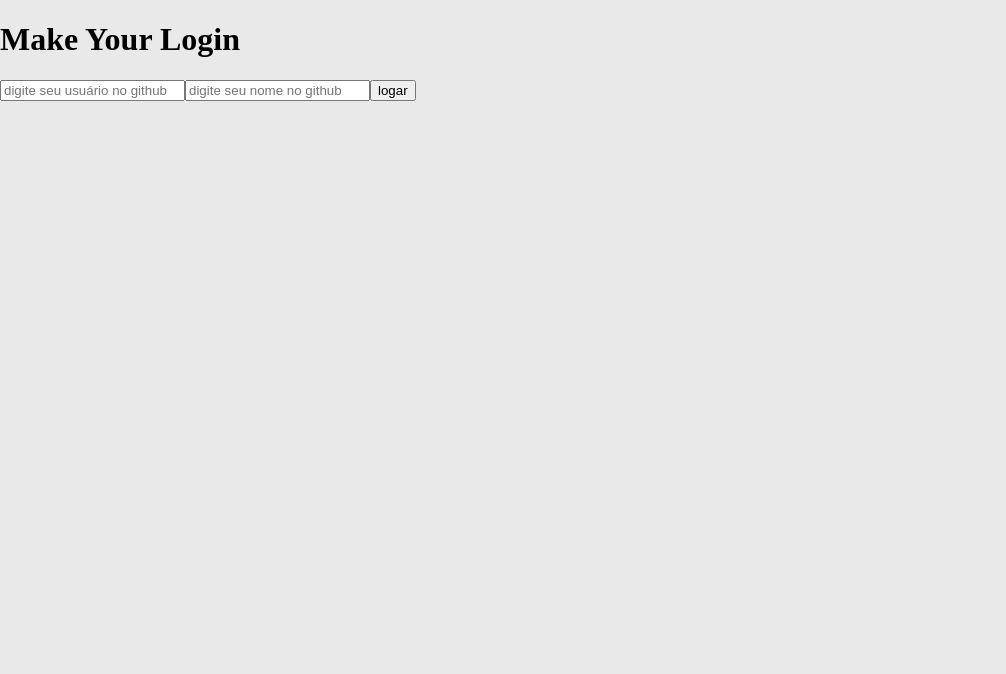
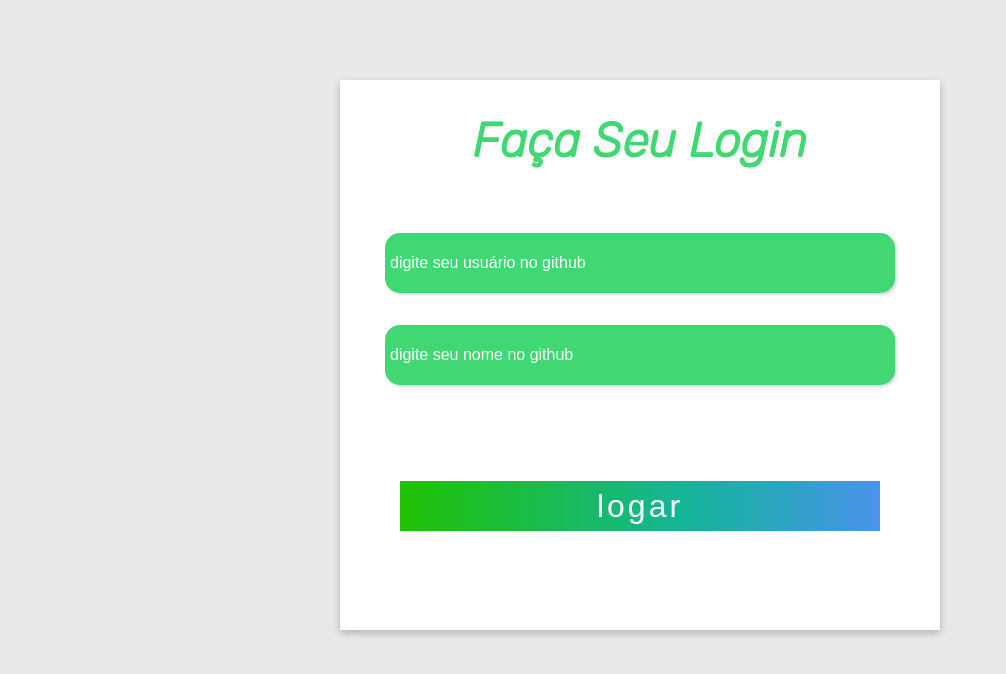
Before and after one commit to santosfk/GitHubState, a React (Vite) app: page /me in a window 1280 px wide. Shown: the top 674 px of the page, without its empty margins (0-1006 px from the left). Built offline with nearby package versions, Linux system fonts and the light colour scheme.

Commit message:
creating style of login form

```diff
--- a/src/Pages/Me/index.tsx
+++ b/src/Pages/Me/index.tsx
@@ -3,7 +3,9 @@ import client from "../../services/client";
 import LoginModal from "../../components/LoginModal/LoginModal";
 import * as style from "./style";
 function Me() {
-  const [userReceive, setUserReceive] = useState<Object>({});
+  const [userReceive, setUserReceive] = useState<React.SetStateAction<Object>>(
+    {}
+  );
   const [modalOn, setModalOn] = useState(false);
   const userRef = useRef<HTMLInputElement>(null);
   const nameRef = useRef<HTMLInputElement>(null);
@@ -20,22 +22,25 @@ function Me() {
   console.log(modalOn);
 
   return (
-    <>
+    <style.Container>
       {modalOn && <LoginModal response={Response} />}
-      <h1>Make Your Login </h1>
-      <input
+      <style.Content>
+        <style.Title>Faça Seu Login </style.Title>
+        <style.InputContent>
+          <style.User
             type="text"
             placeholder="digite seu usuário no github"
             ref={userRef}
           />
-      <input
+          <style.Name
             type="text"
             placeholder="digite seu nome no github"
             ref={nameRef}
           />
-
+        </style.InputContent>
         <button onClick={Logar}> logar</button>
-    </>
+      </style.Content>
+    </style.Container>
   );
 }
 
--- a/src/Pages/Me/style.ts
+++ b/src/Pages/Me/style.ts
@@ -1,8 +1,76 @@
 import styled from "styled-components";
-
-export const LoginModal = styled.div`
-  position: absolute;
-  width: 800px;
-  height: 800px;
-  background-color: black;
+export const Content = styled.div`
+  @import url("https://fonts.googleapis.com/css2?family=Rubik:ital,wght@1,300&display=swap");
+  background-color: white;
+  box-shadow: rgba(0, 0, 0, 0.24) 0px 3px 8px;
+  height: 550px;
+  width: 600px;
+  margin: auto;
+  margin-top: 5rem;
+  display: flex;
+  flex-direction: column;
+  align-items: center;
+  button {
+    height: 50px;
+    margin-top: 2rem;
+    width: 80%;
+    border: none;
+    background: linear-gradient(
+      90deg,
+      rgba(2, 0, 36, 1) 0%,
+      rgba(31, 194, 2, 1) 0%,
+      rgba(20, 181, 154, 1) 60%,
+      rgba(74, 147, 236, 1) 100%
+    );
+    color: white;
+    font-size: 2rem;
+    letter-spacing: 3px;
+    transition: 0.5s;
+  }
+  button:hover {
+    background: #41d773;
+    border: 1px solid #41d773;
+    color: white;
+  }
 `;
+export const Title = styled.h1`
+  font-family: "Rubik", sans-serif;
+  text-align: center;
+  color: #41d773;
+  font-size: 3rem;
+`;
+export const InputContent = styled.div`
+  display: flex;
+  flex-direction: column;
+  margin-top: 2rem;
+  margin-bottom: 4rem;
+  input {
+    border: none;
+    outline: none;
+    background-color: #41d773;
+    width: 500px;
+    color: white;
+    padding: 5px;
+    font-size: 1rem;
+    border-radius: 15px;
+    box-shadow: rgba(0, 0, 0, 0.15) 1.95px 1.95px 2.6px;
+    transition: 0.5s;
+  }
+  input:focus {
+    border-radius: 25px;
+  }
+  input::placeholder {
+    color: white;
+  }
+`;
+export const User = styled.input`
+  height: 50px;
+  margin-bottom: 2rem;
+`;
+export const Name = styled.input`
+  height: 50px;
+`;
+export const Container = styled.div`
+  width: 100%;
+  height: 100%;
+`;
```
Lines whose indentation alone changed are shown as unchanged.
